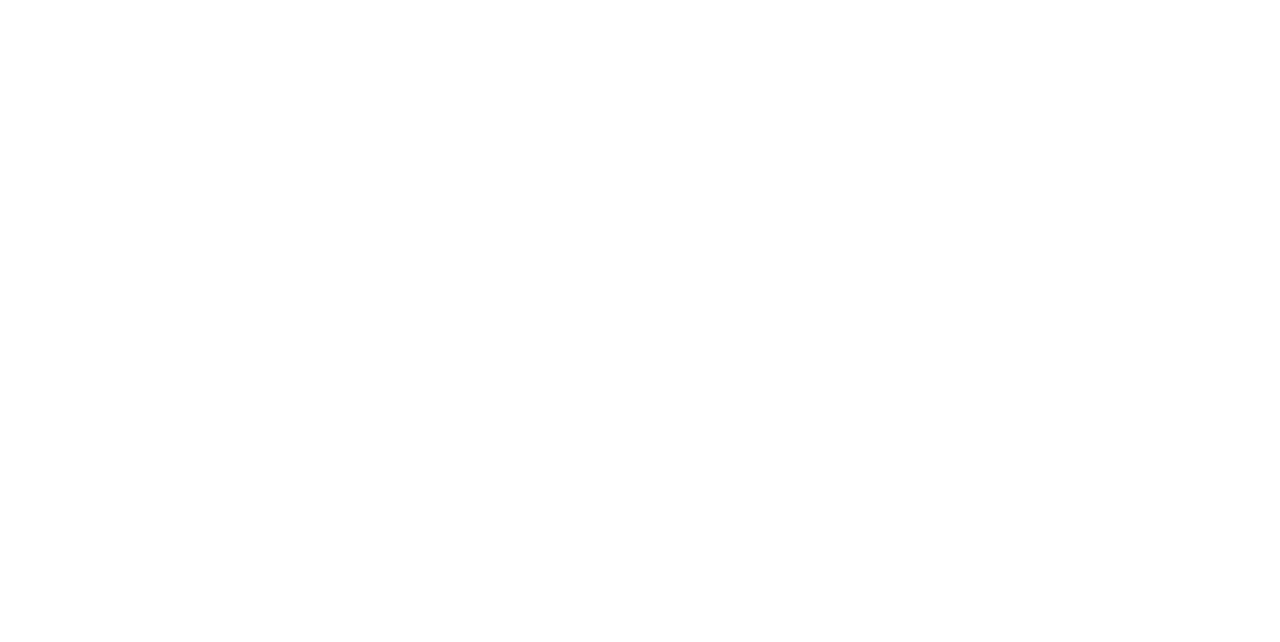
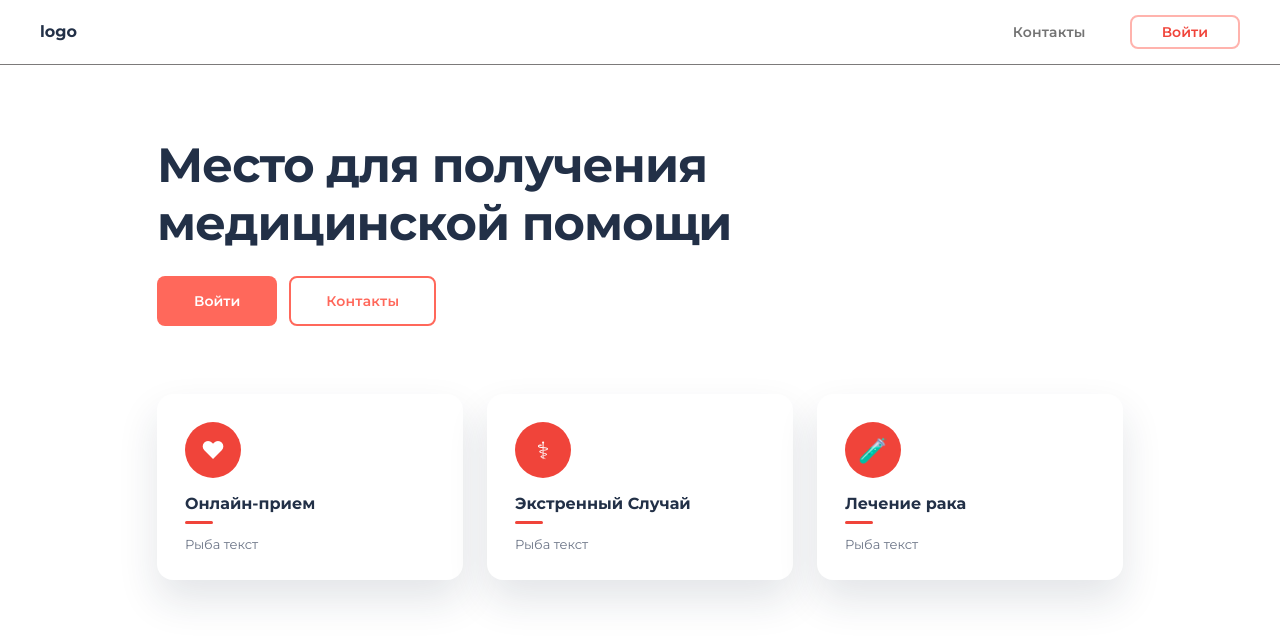
Before and after one commit to Neverbyy/aveds, a Vue app: page / in a window 1280 px wide. Shown: the top 642 px of the page. Built offline with nearby package versions, Linux system fonts and the light colour scheme.

Commit message:
update styles

```diff
--- a/index.html
+++ b/index.html
@@ -1,10 +1,13 @@
 <!doctype html>
-<html lang="en">
+<html lang="ru">
   <head>
     <meta charset="UTF-8" />
     <link rel="icon" type="image/svg+xml" href="/vite.svg" />
     <meta name="viewport" content="width=device-width, initial-scale=1.0" />
-    <title>Vite + Vue + TS</title>
+    <link rel="preconnect" href="https://fonts.googleapis.com">
+    <link rel="preconnect" href="https://fonts.gstatic.com" crossorigin>
+    <link href="https://fonts.googleapis.com/css2?family=Montserrat:wght@400;600;700&display=swap" rel="stylesheet">
+    <title>Aveds — Место для получения медицинской помощи</title>
   </head>
   <body>
     <div id="app"></div>
--- a/src/App.vue
+++ b/src/App.vue
@@ -3,21 +3,56 @@
 
 <template>
   <div>
+    <header class="header" role="banner">
+      <div class="container-header header__inner">
+        <a class="logo" href="#" aria-label="На главную" tabindex="0">logo</a>
+        <nav class="actions" aria-label="Основная навигация">
+          <a class="btn btn--contacts" href="#contacts" aria-label="Контакты" tabindex="0">Контакты</a>
+          <a class="btn btn--outline" href="#login" aria-label="Войти" tabindex="0">Войти</a>
+        </nav>
+      </div>
+    </header>
 
+    <main>
+      <section class="hero" aria-labelledby="hero-title">
+        <div class="container">
+          <h1 id="hero-title" class="hero__title">Место для получения медицинской помощи</h1>
+          <div class="hero__actions">
+            <a class="btn btn--primary btn--primary-large" href="#login" aria-label="Войти" tabindex="0">Войти</a>
+            <a class="btn btn--contacts btn--contacts-large" href="#contacts" aria-label="Контакты" tabindex="0">Контакты</a>
+          </div>
+
+          <section class="services" aria-label="Услуги">
+            <div class="cards">
+              <article class="card" tabindex="0" aria-label="Онлайн-прием">
+                <div class="card__icon" aria-hidden="true">❤</div>
+                <h3 class="card__title">Онлайн-прием</h3>
+                <div class="card__divider" aria-hidden="true"></div>
+                <p class="card__text">Рыба текст</p>
+              </article>
+
+              <article class="card" tabindex="0" aria-label="Экстренный случай">
+                <div class="card__icon" aria-hidden="true">⚕</div>
+                <h3 class="card__title">Экстренный Случай</h3>
+                <div class="card__divider" aria-hidden="true"></div>
+                <p class="card__text">Рыба текст</p>
+              </article>
+
+              <article class="card" tabindex="0" aria-label="Лечение рака">
+                <div class="card__icon" aria-hidden="true">🧪</div>
+                <h3 class="card__title">Лечение рака</h3>
+                <div class="card__divider" aria-hidden="true"></div>
+                <p class="card__text">Рыба текст</p>
+              </article>
+            </div>
+      </section>
+        </div>
+      </section>
+
+    </main>
   </div>
 </template>
 
 <style scoped>
-.logo {
-  height: 6em;
-  padding: 1.5em;
-  will-change: filter;
-  transition: filter 300ms;
-}
-.logo:hover {
-  filter: drop-shadow(0 0 2em #646cffaa);
-}
-.logo.vue:hover {
-  filter: drop-shadow(0 0 2em #42b883aa);
-}
+/* Локальные донастройки для конкретной страницы при необходимости */
 </style>
--- a/src/style.css
+++ b/src/style.css
@@ -1,79 +1,220 @@
 :root {
-  font-family: system-ui, Avenir, Helvetica, Arial, sans-serif;
-  line-height: 1.5;
-  font-weight: 400;
-
-  color-scheme: light dark;
-  color: rgba(255, 255, 255, 0.87);
-  background-color: #242424;
-
-  font-synthesis: none;
-  text-rendering: optimizeLegibility;
-  -webkit-font-smoothing: antialiased;
-  -moz-osx-font-smoothing: grayscale;
+  --canvas-width: 1440px;
+  --gutter-x: 197px;
+  --page-padding-x: 40px;
+  --bg: #ffffff;
+  --text: #223047;
+  --muted: #6c7587;
+  --brand: #f0443a;
+  --brand-200: #ffe7e5;
+  --accent: #ffd45a;
+  --contacts: #737373;
+  --card-shadow: 0 20px 40px rgba(28, 44, 64, 0.12);
+  --radius: 16px;
+  font-family: 'Montserrat', system-ui, -apple-system, Segoe UI, Roboto, Helvetica, Arial, sans-serif;
+  color: var(--text);
+  background: var(--bg);
 }
 
-a {
-  font-weight: 500;
-  color: #646cff;
-  text-decoration: inherit;
+* {
+  padding: 0;
+  margin: 0;
+  box-sizing: border-box;
 }
-a:hover {
-  color: #535bf2;
+
+html, body {
+  height: 100%;
 }
 
 body {
   margin: 0;
-  display: flex;
-  place-items: center;
-  min-width: 320px;
-  min-height: 100vh;
-}
-
-h1 {
-  font-size: 3.2em;
-  line-height: 1.1;
-}
-
-button {
-  border-radius: 8px;
-  border: 1px solid transparent;
-  padding: 0.6em 1.2em;
-  font-size: 1em;
-  font-weight: 500;
-  font-family: inherit;
-  background-color: #1a1a1a;
-  cursor: pointer;
-  transition: border-color 0.25s;
-}
-button:hover {
-  border-color: #646cff;
-}
-button:focus,
-button:focus-visible {
-  outline: 4px auto -webkit-focus-ring-color;
-}
-
-.card {
-  padding: 2em;
 }
 
 #app {
-  max-width: 1280px;
-  margin: 0 auto;
-  padding: 2rem;
-  text-align: center;
+  min-height: 100%;
+}
+.container-header {
+  padding-left: var(--page-padding-x);
+  padding-right: var(--page-padding-x);
+}
+.container {
+  /* 1440 - 195*2 = 1050 */
+  max-width: calc(var(--canvas-width) - (var(--gutter-x) * 2));
+  padding-left: var(--page-padding-x);
+  padding-right: var(--page-padding-x);
+  margin-left: auto;
+  margin-right: auto;
 }
 
-@media (prefers-color-scheme: light) {
-  :root {
-    color: #213547;
-    background-color: #ffffff;
+.header {
+  position: sticky;
+  top: 0;
+  background: var(--bg);
+  z-index: 10;
+  border-bottom: 1px solid #7c7a7a;
+}
+.header__inner {
+  display: flex;
+  align-items: center;
+  justify-content: space-between;
+  height: 64px;
+}
+.logo {
+  display: inline-block;
+  color: var(--text);
+  text-decoration: none;
+  font-weight: 700;
+  font-size: 16px;
+  line-height: 1;
+}
+
+.actions {
+  display: flex;
+  gap: 12px;
+}
+
+.btn {
+  display: inline-flex;
+  align-items: center;
+  justify-content: center;
+  height: 34px;
+  padding: 0 30px;
+  border-radius: 8px;
+  border: 2px solid transparent;
+  background: #fff;
+  color: var(--text);
+  font-weight: 600;
+  font-size: 14px;
+  text-decoration: none;
+  cursor: pointer;
+}
+
+.btn--contacts {
+  color: var(--contacts);
+  font-weight: 600;
+  font-size: 14px;
+  line-height: 24px;
+  letter-spacing: 0.2px;
+  text-decoration: none;
+  cursor: pointer;
+}
+
+.btn--primary-large{
+  padding: 23px 35px;
+}
+
+.btn--contacts-large{
+  border: 2px solid transparent;
+  border-color: #FF685B;
+  padding: 23px 35px;
+  color: #FF685B;
+}
+.btn--contacts-large:hover {
+  background: #FFF0EF;
+  border-color: #FF685B;
+}
+.btn--outline {
+  border-color: #ffb3ad;
+  color: #f0443a;
+}
+.btn--primary {
+  background: #FF685B;
+  color: #fff;
+}
+
+.btn:focus-visible {
+  outline: 2px solid var(--accent);
+  outline-offset: 2px;
+}
+
+.btn--primary:hover {
+  background: #e23b31;
+  border-color: #e23b31;
+  box-shadow: 0 6px 16px rgba(240, 68, 58, 0.25);
+}
+.btn--outline:hover {
+  background: #fff0ef;
+  border-color: #f0443a;
+}
+.btn--accent:hover {
+  background: #fff7d1;
+  border-color: #ffcc4a;
+}
+
+.hero {
+  padding: 72px 0 32px;
+}
+.hero__title {
+  max-width: 727px;
+  font-size: 48px;
+  line-height: 1.2;
+  letter-spacing: -0.02em;
+  margin: 0 0 24px;
+}
+.hero__subtitle {
+  display:none;
+}
+
+.hero__actions {
+  display: flex;
+  gap: 12px;
+}
+
+.services {
+  padding: 40px 0 80px;
+}
+.cards {
+  display: grid;
+  gap: 24px;
+  grid-template-columns: repeat(3, 1fr);
+  margin-top: 28px;
+}
+.card {
+  background: #fff;
+  cursor: pointer;
+  border-radius: var(--radius);
+  box-shadow: var(--card-shadow);
+  padding: 28px;
+  transition: transform 200ms ease, box-shadow 200ms ease;
+}
+.card:hover,
+.card:focus-visible {
+  transform: translateY(-4px);
+  box-shadow: 0 28px 56px rgba(28, 44, 64, 0.12);
+}
+.card__icon {
+  width: 56px;
+  height: 56px;
+  border-radius: 50%;
+  background: var(--brand);
+  display: inline-flex;
+  align-items: center;
+  justify-content: center;
+  color: #fff;
+  font-size: 24px;
+}
+.card__title {
+  margin: 16px 0 8px;
+  font-weight: 700;
+  font-size: 16px;
+}
+.card__divider {
+  width: 28px;
+  height: 3px;
+  background: var(--brand);
+  border-radius: 3px;
+  margin: 8px 0 12px;
+}
+.card__text {
+  color: var(--muted);
+  font-size: 13px;
+}
+
+@media (max-width: 1024px) {
+  .hero__title {
+    font-size: 36px;
   }
-  a:hover {
-    color: #747bff;
-  }
-  button {
-    background-color: #f9f9f9;
+  .cards {
+    grid-template-columns: 1fr;
   }
 }
```
